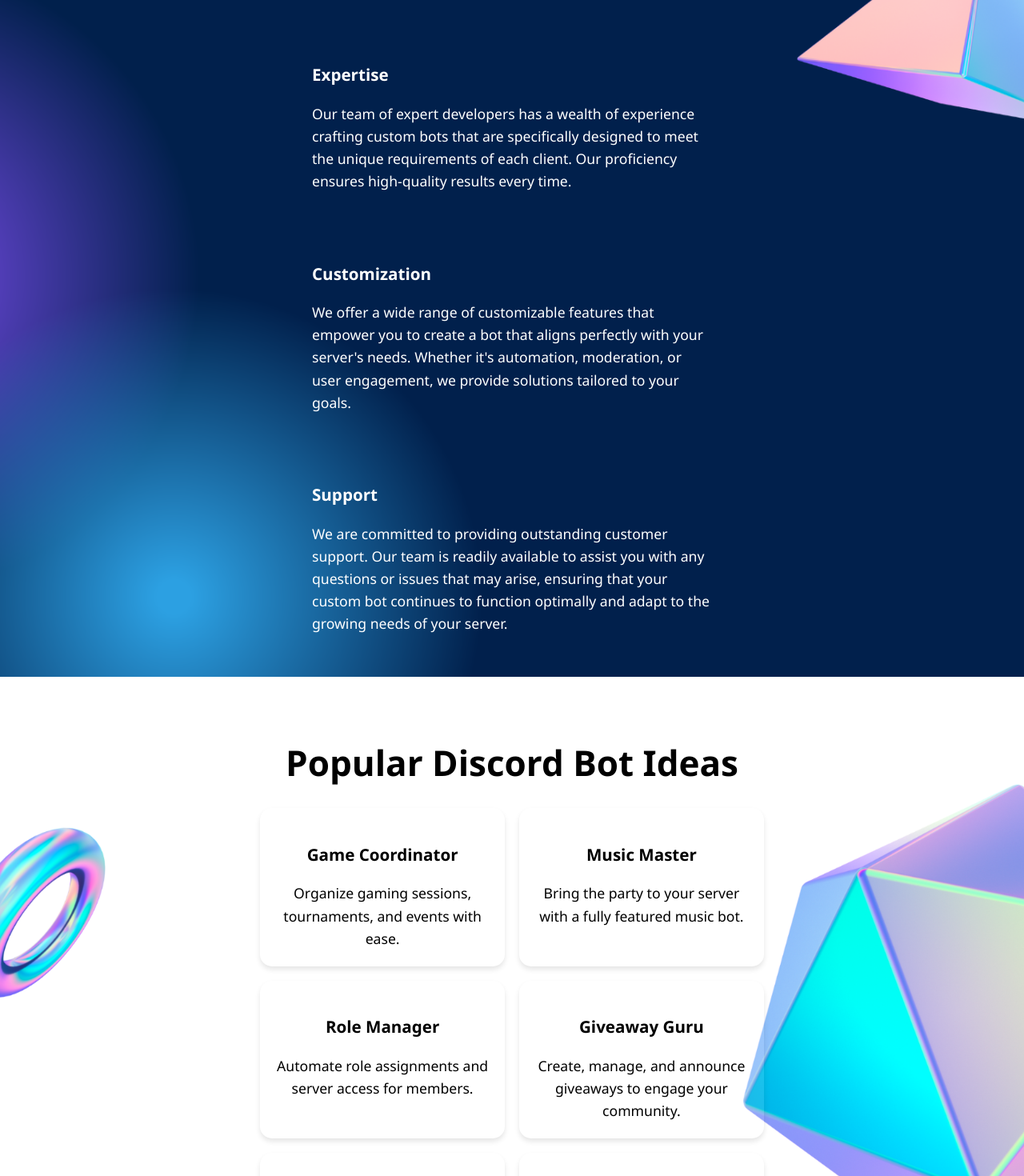
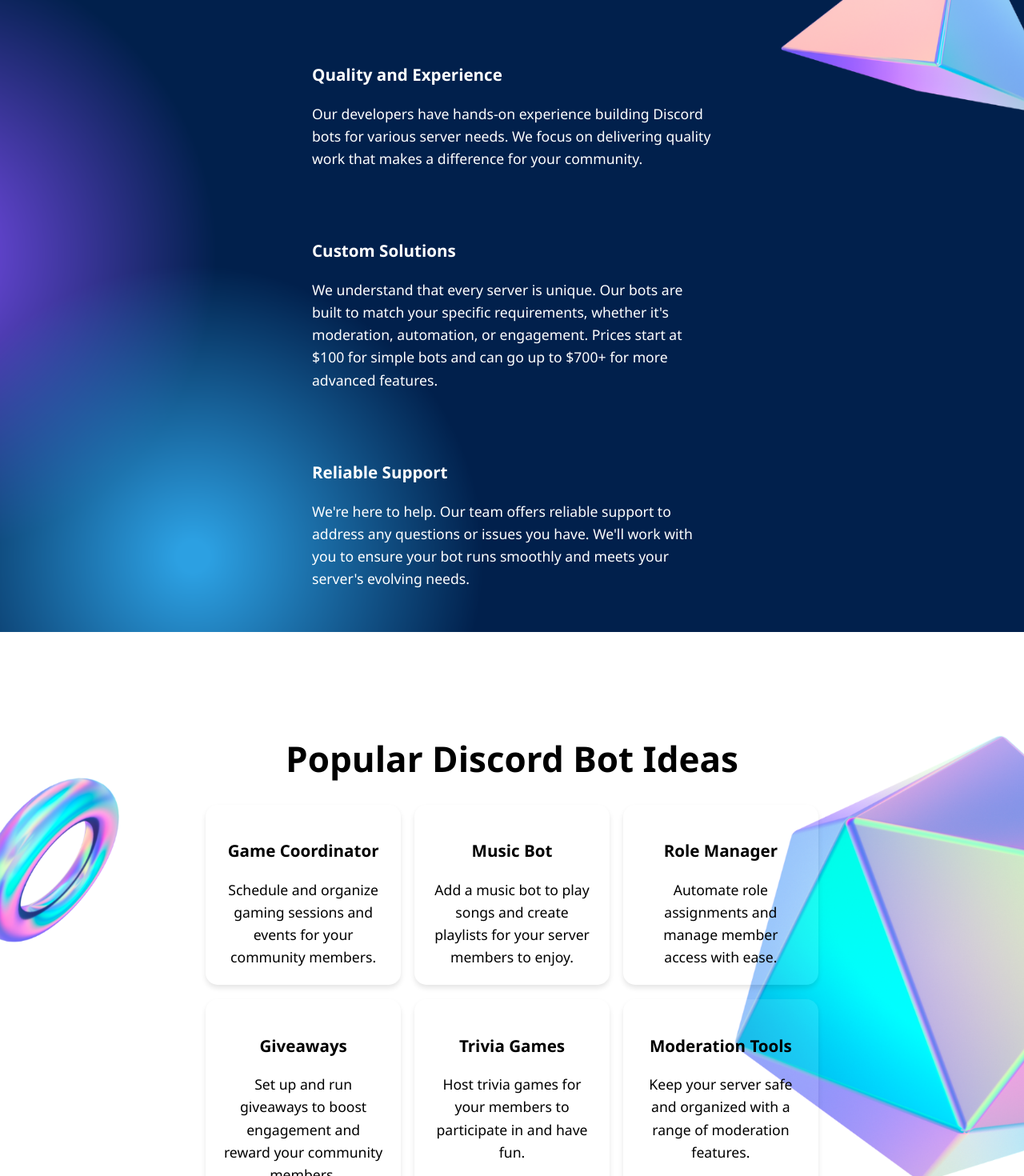
Before and after one commit to cmooredev/allbots-website, a Next.js app: page / in a window 1280 px wide. Shown: the part 1800-3270 px from the top of the page at 80% size. Built offline with nearby package versions, Linux system fonts and the light colour scheme.

Commit message:
update language

```diff
--- a/pages/index.js
+++ b/pages/index.js
@@ -79,46 +79,34 @@
       </div>
     </BackgroundSection>
 
-
     <BackgroundSection id="section3" imgSrc="/3.png">
   <div className="section-content">
     <h2>Why Choose Us</h2>
     <div className="reasons-list">
       <div className="reason">
         <i className="icon-expertise"></i>
-        <h3>Expertise</h3>
+        <h3>Quality and Experience</h3>
         <p>
-          Our team of expert developers has a wealth of experience crafting
-          custom bots that are specifically designed to meet the unique
-          requirements of each client. Our proficiency ensures high-quality
-          results every time.
+          Our developers have hands-on experience building Discord bots for various server needs. We focus on delivering quality work that makes a difference for your community.
         </p>
       </div>
       <div className="reason">
         <i className="icon-customization"></i>
-        <h3>Customization</h3>
+        <h3>Custom Solutions</h3>
         <p>
-          We offer a wide range of customizable features that empower you to
-          create a bot that aligns perfectly with your server's needs. Whether
-          it's automation, moderation, or user engagement, we provide solutions
-          tailored to your goals.
+          We understand that every server is unique. Our bots are built to match your specific requirements, whether it's moderation, automation, or engagement. Prices start at $100 for simple bots and can go up to $700+ for more advanced features.
         </p>
       </div>
       <div className="reason">
         <i className="icon-support"></i>
-        <h3>Support</h3>
+        <h3>Reliable Support</h3>
         <p>
-          We are committed to providing outstanding customer support. Our team
-          is readily available to assist you with any questions or issues that
-          may arise, ensuring that your custom bot continues to function
-          optimally and adapt to the growing needs of your server.
+          We're here to help. Our team offers reliable support to address any questions or issues you have. We'll work with you to ensure your bot runs smoothly and meets your server's evolving needs.
         </p>
       </div>
     </div>
   </div>
 </BackgroundSection>
-
-
 
 <BackgroundSection id="section4" imgSrc="/2.png">
   <div className="section-content bsection">
@@ -126,32 +114,32 @@
     <div className="bot-ideas bsection">
       <div className="bot-idea">
         <h3>Game Coordinator</h3>
-      <p>Organize gaming sessions, tournaments, and events with ease.</p>
+        <p>Schedule and organize gaming sessions and events for your community members.</p>
       </div>
       <div className="bot-idea">
-      <h3>Music Master</h3>
-      <p>Bring the party to your server with a fully featured music bot.</p>
+        <h3>Music Bot</h3>
+        <p>Add a music bot to play songs and create playlists for your server members to enjoy.</p>
       </div>
       <div className="bot-idea">
         <h3>Role Manager</h3>
-      <p>Automate role assignments and server access for members.</p>
+        <p>Automate role assignments and manage member access with ease.</p>
       </div>
       <div className="bot-idea">
-      <h3>Giveaway Guru</h3>
-      <p>Create, manage, and announce giveaways to engage your community.</p>
+        <h3>Giveaways</h3>
+        <p>Set up and run giveaways to boost engagement and reward your community members.</p>
       </div>
       <div className="bot-idea">
-      <h3>Trivia Champ</h3>
-      <p>Challenge your community with fun and engaging trivia questions.</p>
+        <h3>Trivia Games</h3>
+        <p>Host trivia games for your members to participate in and have fun.</p>
       </div>
       <div className="bot-idea">
-      <h3>Moderation Pro</h3>
-      <p>Keep your server clean and organized with advanced moderation tools.</p>
+        <h3>Moderation Tools</h3>
+        <p>Keep your server safe and organized with a range of moderation features.</p>
       </div>
     </div>
   </div>
+</BackgroundSection>
 
-</BackgroundSection>
         <BackgroundSection id="section5" imgSrc="/5.png">
           <div id="contact-section" className="section-content ">
             <h2>Contact Us</h2>
```
Lines whose indentation alone changed are shown as unchanged.
